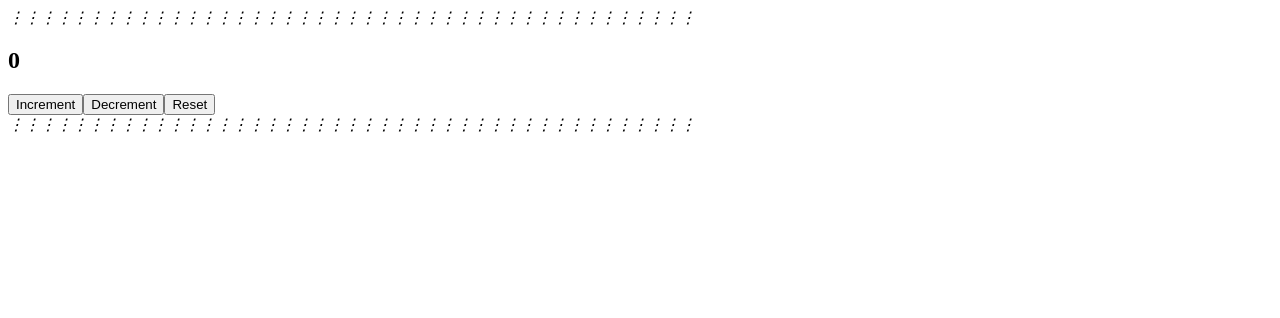
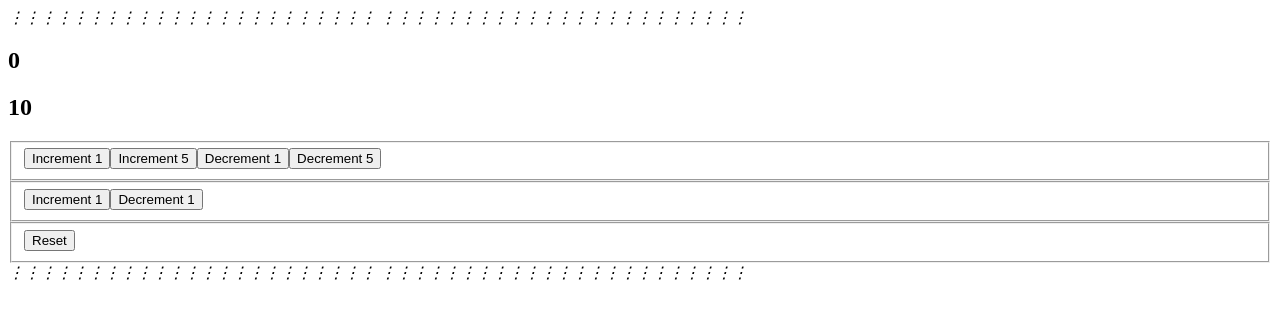
Before and after one commit to Chandraprakash-Darji/reactjs-learning, a React (Create React App) app in the folder React Hooks/: page / in a window 1280 px wide. Shown: the top 318 px of the page. Built offline with nearby package versions, Linux system fonts and the light colour scheme.

Commit message:
Complex state and action in useReducer

```diff
--- a/React Hooks/src/App.jsx
+++ b/React Hooks/src/App.jsx
@@ -1,11 +1,14 @@
 import CounterOne from "./components/useReducer/CounterOne";
+import CounterTwo from "./components/useReducer/CounterTwo";
 
 export default function App() {
   return (
     <div>
-      <i>⋮⋮⋮⋮⋮⋮⋮⋮⋮⋮⋮⋮⋮⋮⋮⋮⋮⋮⋮⋮⋮⋮⋮⋮⋮⋮⋮⋮⋮⋮⋮⋮⋮⋮⋮⋮⋮⋮⋮⋮⋮⋮⋮</i>
-      <CounterOne/>
-      <i>⋮⋮⋮⋮⋮⋮⋮⋮⋮⋮⋮⋮⋮⋮⋮⋮⋮⋮⋮⋮⋮⋮⋮⋮⋮⋮⋮⋮⋮⋮⋮⋮⋮⋮⋮⋮⋮⋮⋮⋮⋮⋮⋮</i>
+      <i>⋮⋮⋮⋮⋮⋮⋮⋮⋮⋮⋮⋮⋮⋮⋮⋮⋮⋮⋮⋮⋮⋮⋮
+         ⋮⋮⋮⋮⋮⋮⋮⋮⋮⋮⋮⋮⋮⋮⋮⋮⋮⋮⋮⋮⋮⋮⋮</i>
+      <CounterTwo/>
+      <i>⋮⋮⋮⋮⋮⋮⋮⋮⋮⋮⋮⋮⋮⋮⋮⋮⋮⋮⋮⋮⋮⋮⋮
+         ⋮⋮⋮⋮⋮⋮⋮⋮⋮⋮⋮⋮⋮⋮⋮⋮⋮⋮⋮⋮⋮⋮⋮</i>
     </div>
   );
 }
--- /dev/null
+++ b/React Hooks/src/components/useReducer/CounterTwo.jsx
@@ -0,0 +1,57 @@
+import React, { useReducer } from "react";
+
+const initialState = { firstCounter: 0, secondCounter: 10 };
+const reducer = (state, action) => {
+  switch (action.type) {
+    case "increment":
+      return { ...state, firstCounter: state.firstCounter + action.value };
+    case "decrement":
+      return { ...state, firstCounter: state.firstCounter - action.value };
+    case "increment2":
+      return { ...state, secondCounter: state.secondCounter + action.value };
+    case "decrement2":
+      return { ...state, secondCounter: state.secondCounter - action.value };
+    case "reset":
+      return initialState;
+    default:
+      return state;
+  }
+};
+
+const CounterTwo = () => {
+  const [count, dispatch] = useReducer(reducer, initialState);
+
+  return (
+    <div>
+      <h2>{count.firstCounter}</h2>
+      <h2>{count.secondCounter}</h2>
+      <fieldset>
+        <button onClick={() => dispatch({ type: "increment", value: 1 })}>
+          Increment 1
+        </button>
+        <button onClick={() => dispatch({ type: "increment", value: 5 })}>
+          Increment 5
+        </button>
+        <button onClick={() => dispatch({ type: "decrement", value: 1 })}>
+          Decrement 1
+        </button>
+        <button onClick={() => dispatch({ type: "decrement", value: 5 })}>
+          Decrement 5
+        </button>
+      </fieldset>
+      <fieldset>
+        <button onClick={() => dispatch({ type: "increment2", value: 1 })}>
+          Increment 1
+        </button>
+        <button onClick={() => dispatch({ type: "decrement2", value: 1 })}>
+          Decrement 1
+        </button>
+      </fieldset>
+      <fieldset>
+        <button onClick={() => dispatch({ type: "reset" })}>Reset</button>
+      </fieldset>
+    </div>
+  );
+};
+
+export default CounterTwo;
```
